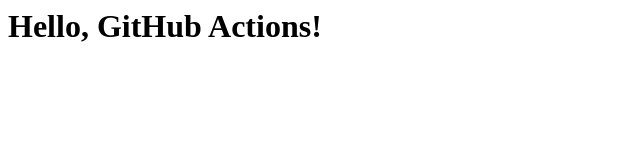
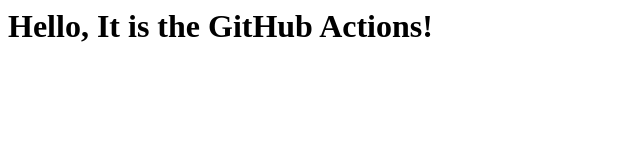
Before and after one commit to rahulry26/gh-deployment-workflow, a plain HTML site: page index.html in a window 1280 px wide. Shown: the whole page, without its empty margins (0-640 px from the left). Drawn offline with Linux system fonts and the light colour scheme.

Commit message:
Update index.html

```diff
--- a/index.html
+++ b/index.html
@@ -1,5 +1,5 @@
 <html>
 <body>
-    <h1>Hello, GitHub Actions!</h1>
+    <h1>Hello, It is the GitHub Actions!</h1>
 </body>
 </html>
```
